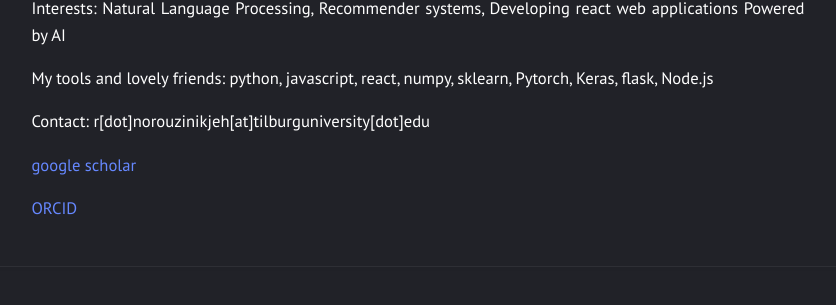
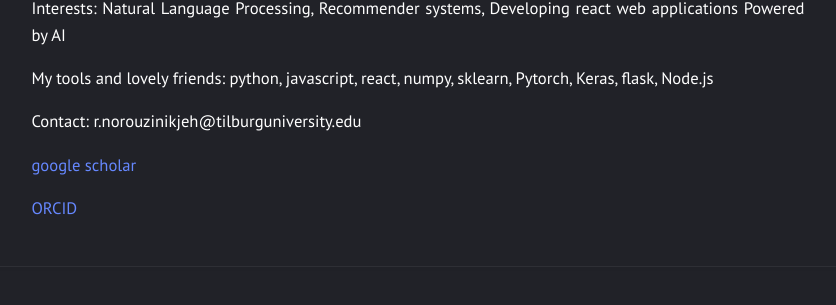
Before and after one commit to rasoulnorouzi/rasoulnorouzi.github.io, a Jekyll site: the page built from index.md, in a window 1280 px wide. Shown: the part 816-1121 px from the top of the page, without its empty margins (222-1058 px from the left). Built offline with Jekyll 4.4.1, drawn with Linux system fonts in a browser that asks for light colours.

Commit message:
Update index.md

```diff
--- a/index.md
+++ b/index.md
@@ -13,7 +13,7 @@ Interests: Natural Language Processing, Recommender systems, Developing react we
 My tools and lovely friends: python, javascript, react, numpy, sklearn, Pytorch, Keras, flask, Node.js
 
 Contact:
-r[dot]norouzinikjeh[at]tilburguniversity[dot]edu
+r.norouzinikjeh@tilburguniversity.edu
 
 [google scholar](https://scholar.google.com/citations?user=syJhsDMAAAAJ&hl=en&oi=ao)
 
```
